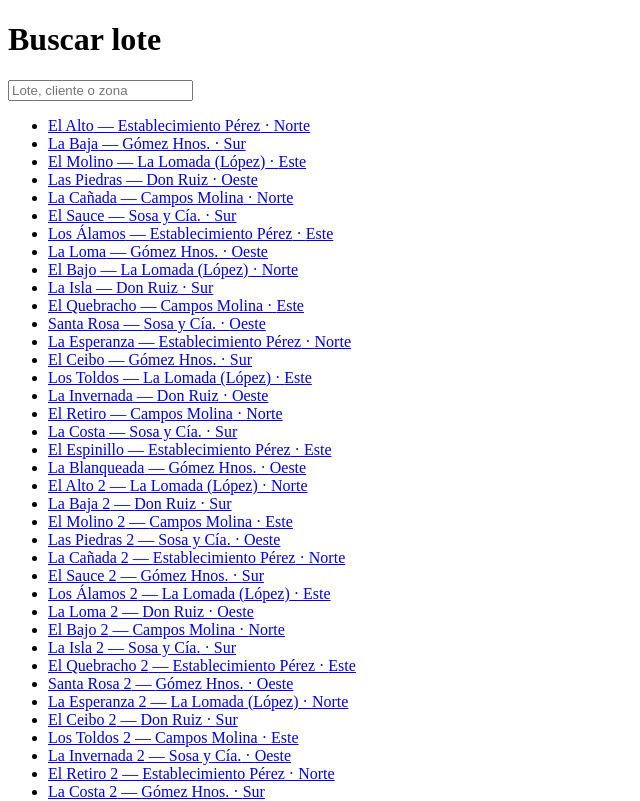
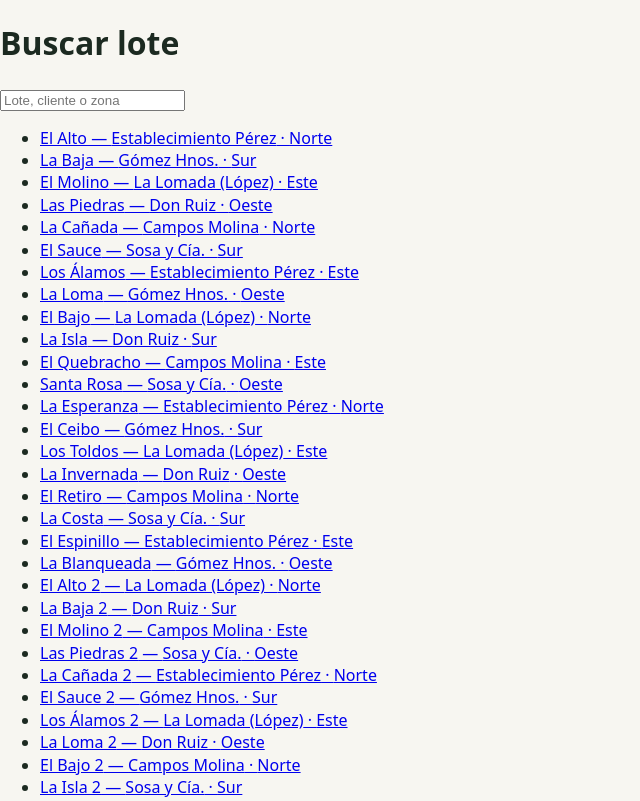
Before and after one commit to Apolofx/poudes-campo, a React (Vite) app: page / in a window 1280 px wide. Shown: the top 801 px of the page, without its empty margins (0-640 px from the left). Built offline with nearby package versions, Linux system fonts and the light colour scheme.

Commit message:
feat(ui): design tokens, base reset and stylesheet wiring

```diff
--- a/src/main.tsx
+++ b/src/main.tsx
@@ -1,3 +1,4 @@
+import '@/ui/styles.css';
 import { StrictMode } from 'react';
 import { createRoot } from 'react-dom/client';
 import { BrowserRouter } from 'react-router-dom';
--- /dev/null
+++ b/src/ui/styles.css
@@ -0,0 +1,62 @@
+:root {
+  /* colores — paleta Campo (tema claro) */
+  --bg: #f7f6f1;
+  --surface: #ffffff;
+  --ink: #1c2a21;
+  --muted: #5c6b5f;
+  --accent: #2f7d4f;
+  --accent-ink: #ffffff;
+  --border: #cbd3c8;
+  --divider: #eceadf;
+  --header-border: #e4e2d8;
+  --segment-bg: #e7ebe4;
+  --placeholder: #8a968b;
+  --danger: #b4231f;
+  --danger-bg: #fbeceb;
+
+  /* espaciado */
+  --space-1: 4px;
+  --space-2: 8px;
+  --space-3: 12px;
+  --space-4: 16px;
+  --space-5: 20px;
+  --space-6: 24px;
+
+  /* radios */
+  --radius-sm: 8px;
+  --radius: 10px;
+  --radius-lg: 12px;
+  --radius-xl: 20px;
+
+  /* área táctil mínima */
+  --touch: 44px;
+
+  --font: system-ui, -apple-system, 'Segoe UI', Roboto, sans-serif;
+}
+
+* { box-sizing: border-box; }
+
+html, body { margin: 0; padding: 0; }
+
+body {
+  background: var(--bg);
+  color: var(--ink);
+  font-family: var(--font);
+  -webkit-text-size-adjust: 100%;
+  -webkit-font-smoothing: antialiased;
+  line-height: 1.4;
+}
+
+/* shell: columna centrada, ancho completo en teléfono */
+.screen {
+  max-width: 480px;
+  margin: 0 auto;
+  min-height: 100vh;
+  background: var(--bg);
+}
+
+/* foco accesible global */
+:focus-visible {
+  outline: 2px solid var(--accent);
+  outline-offset: 2px;
+}
```
